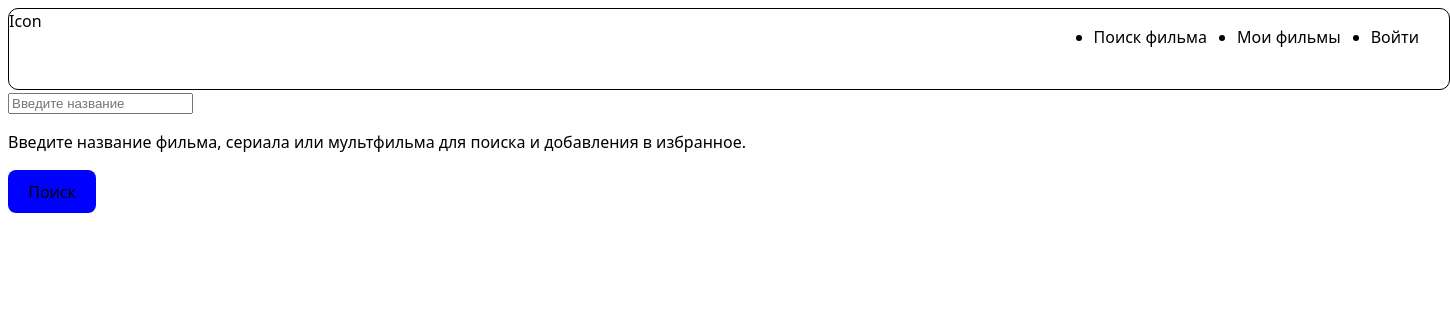
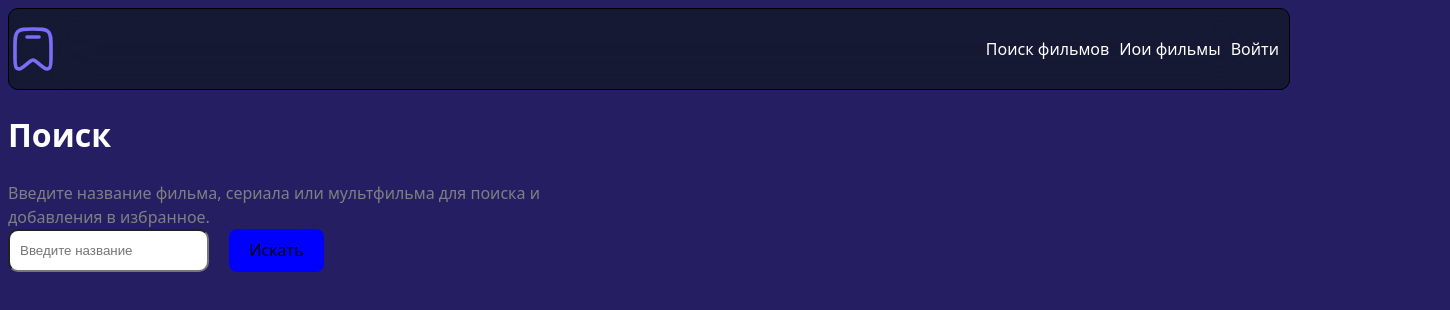
Before and after one commit to NafisGH/pet_react_app, a React (Vite) app: page / in a window 1280 px wide. Shown: the top 310 px of the page, 1450 px wide, since content can reach past the window. Built offline with nearby package versions, Linux system fonts and the light colour scheme.

Commit message:
Done DZ_2

```diff
--- a/src/App.jsx
+++ b/src/App.jsx
@@ -5,22 +5,10 @@ import Layout from "./components/Layout/Layout";
 import Paragraf from "./components/Paragraf";
 
 function App() {
-  const textParagraf =
-    "Введите название фильма, сериала или мультфильма для поиска и добавления в избранное.";
-  const titleButton = "Поиск";
-
-  const handleButtonClick = (click) => {
-    console.log(click);
-  };
-
   return (
     <>
       <Header />
       <Layout />
-      <Paragraf searchParagraf={textParagraf} />
-      <div>
-        <Button titleButton={titleButton} clicked={handleButtonClick}></Button>
-      </div>
     </>
   );
 }
--- a/src/components/Header/Header.jsx
+++ b/src/components/Header/Header.jsx
@@ -1,17 +1,12 @@
-import "./header.css";
+import "./Header.css";
+import Navigate from "../Navigate/Navigate";
 
 function Header() {
   return (
     <>
       <div className="header">
-        <div className="icon">Icon</div>
-        <div>
-          <ul className="navigate">
-            <li>Поиск фильма</li>
-            <li>Мои фильмы</li>
-            <li>Войти</li>
-          </ul>
-        </div>
+        <img src="./logo_header.svg" width={48} height={48} />
+        <Navigate />
       </div>
     </>
   );
--- a/src/components/Header/header.css
+++ b/src/components/Header/header.css
@@ -1,16 +1,14 @@
 .header {
-  width: 1440px;
+  width: 100%;
   height: 80px;
   border: 1px solid black;
-  color: black;
+  color: #fff;
   border-radius: 10px;
   display: flex;
   justify-content: space-between;
+  backdrop-filter: blur(40px);
+  background: rgba(18, 24, 41, 0.8);
+  display: flex;
+  align-items: center;
+  justify-content: space-between;
 }
-
-.navigate {
-  display: flex;
-}
-li {
-  margin-right: 30px;
-}
--- /dev/null
+++ b/src/components/Input/Input.css
@@ -0,0 +1,4 @@
+.input {
+  border-radius: 10px;
+  padding: 10px;
+}
--- /dev/null
+++ b/src/components/Input/Input.jsx
@@ -0,0 +1,16 @@
+import "./Input.css";
+
+function Input({ searchFilm, setSearchFilm, placeholder }) {
+  return (
+    <>
+      <input
+        className="input"
+        value={searchFilm}
+        onChange={(e) => setSearchFilm(e.target.value)}
+        placeholder={placeholder}
+      />
+    </>
+  );
+}
+
+export default Input;
--- /dev/null
+++ b/src/components/Layout/Layout.css
@@ -0,0 +1,13 @@
+.search-btn {
+  display: flex;
+  gap: 20px;
+}
+.search-block {
+  max-width: 588px;
+}
+h1 {
+  color: #fff;
+}
+.title_search {
+  color: gray;
+}
--- a/src/components/Layout/Layout.jsx
+++ b/src/components/Layout/Layout.jsx
@@ -1,5 +1,7 @@
 import { useState } from "react";
-import SearchInput from "../Search/SearchInput";
+import Input from "../Input/Input";
+import Button from "../Button/Button";
+import "./Layout.css";
 
 function Layout() {
   const placeholder = "Введите название";
@@ -7,12 +9,20 @@ function Layout() {
   const [searchFilm, setSearchFilm] = useState("");
 
   return (
-    <div>
-      <SearchInput
-        searchFilm={searchFilm}
-        setSearchFilm={setSearchFilm}
-        placeholder={placeholder}
-      />
+    <div className="search-block">
+      <h1>Поиск</h1>
+      <div className="title_search">
+        Введите название фильма, сериала или мультфильма для поиска и добавления
+        в избранное.
+      </div>
+      <div className="search-btn">
+        <Input
+          searchFilm={searchFilm}
+          setSearchFilm={setSearchFilm}
+          placeholder={placeholder}
+        />
+        <Button titleButton="Искать"></Button>
+      </div>
     </div>
   );
 }
--- /dev/null
+++ b/src/components/Navigate/Navigate.css
@@ -0,0 +1,7 @@
+.nav {
+  display: flex;
+}
+.nav_list {
+  color: #fff;
+  margin-right: 10px;
+}
--- /dev/null
+++ b/src/components/Navigate/Navigate.jsx
@@ -0,0 +1,13 @@
+import "./Navigate.css";
+
+export default function Navigate() {
+  return (
+    <>
+      <nav className="nav">
+        <div className="nav_list">Поиск фильмов</div>
+        <div className="nav_list">Иои фильмы</div>
+        <div className="nav_list">Войти</div>
+      </nav>
+    </>
+  );
+}
--- a/src/components/Paragraf.jsx
+++ /dev/null
@@ -1,4 +0,0 @@
-function Paragraf({ searchParagraf }) {
-  return <p>{searchParagraf}</p>;
-}
-export default Paragraf;
--- a/src/components/Search/SearchInput.jsx
+++ /dev/null
@@ -1,11 +0,0 @@
-function SearchInput({ search, setSearchFilm, placeholder }) {
-  return (
-    <input
-      value={search}
-      onChange={(e) => setSearchFilm(e.target.value)}
-      placeholder={placeholder}
-    />
-  );
-}
-
-export default SearchInput;
--- a/src/index.css
+++ b/src/index.css
@@ -5,7 +5,7 @@
 
   /* color-scheme: light dark; */
   /* color: rgba(255, 255, 255, 0.87); */
-  /* background-color: #242424; */
+  background-color: rgba(37, 30, 98, 1);
 
   font-synthesis: none;
   text-rendering: optimizeLegibility;
@@ -14,8 +14,10 @@
 }
 
 body {
-  width: 1440px;
-  height: 3192px;
+  max-width: 1440px;
+  width: 100%;
+  max-height: 3192px;
+  height: 100%;
 }
 
 button {
```
Also changed, not shown: public/logo_header.svg (added), public/search_logo.svg (added).
